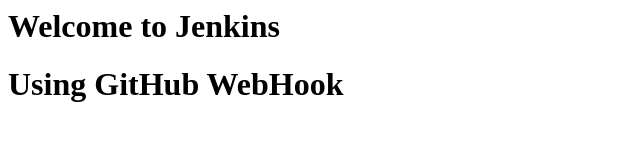
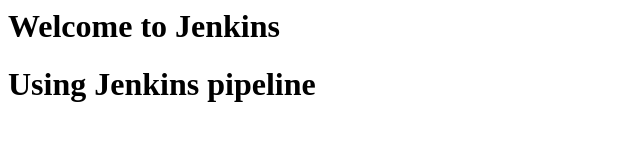
Before and after one commit to helpingpeopletolearn/excelr-jenkins, a plain HTML site: page index.html in a window 1280 px wide. Shown: the whole page, without its empty margins (0-640 px from the left). Drawn offline with Linux system fonts and the light colour scheme.

Commit message:
Update index.html

```diff
--- a/index.html
+++ b/index.html
@@ -1,2 +1,2 @@
 <h1> Welcome to Jenkins </h1>
-<h1> Using GitHub WebHook </h1>
+<h1> Using Jenkins pipeline </h1>
```
